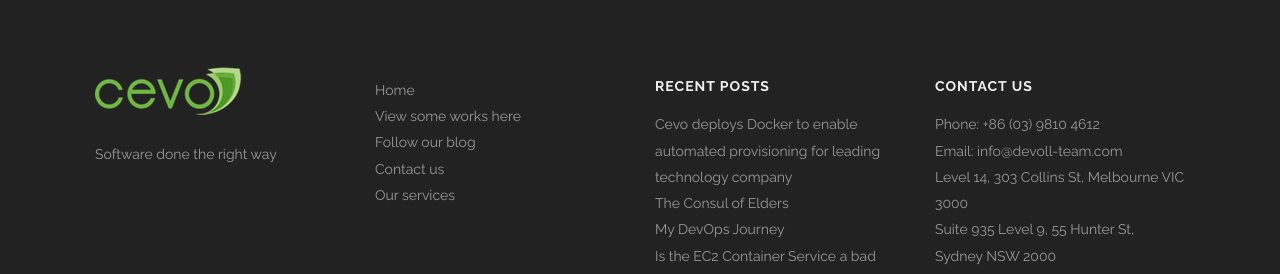
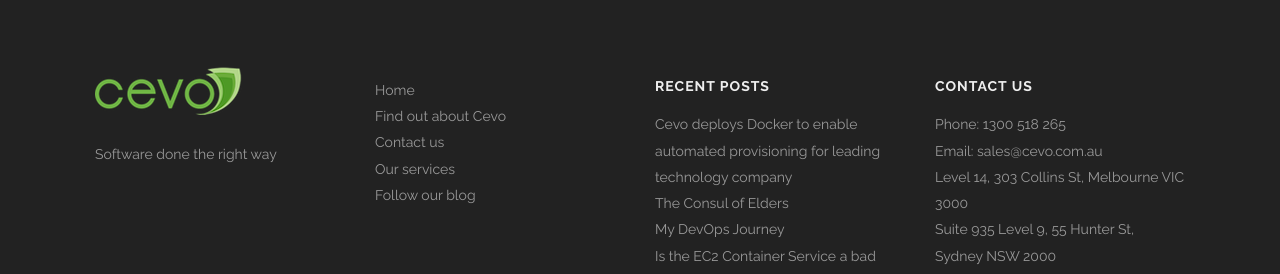
Before and after one commit to nonspecialist/cevoaustralia.github.io, a Jekyll site: the page built from index.html, in a window 1280 px wide and 900 px high, scrolled down 3471 px. Shown: the part 503-777 px from the top of the window. Built offline with Jekyll 4.4.1, drawn with Linux system fonts in a browser that asks for light colours.

Commit message:
Updated footer with correct phone number and links

```diff
--- a/_includes/footer.html
+++ b/_includes/footer.html
@@ -16,10 +16,10 @@
       <div class='links'>
         <ul>
           <li><a href="index.html">Home</a></li>
-          <li><a href="portfolio.html">View some works here</a></li>
-          <li><a href="blog">Follow our blog</a></li>
+          <li><a href="about.html">Find out about Cevo</a></li>
           <li><a href="contact.html">Contact us</a></li>
           <li><a href="services.html">Our services</a></li>
+          <li><a href="blog">Follow our blog</a></li>
         </ul>
       </div>
       <div class='spacing'></div>
@@ -43,11 +43,10 @@
       <div class='spacing'></div>
       <h4>Contact us</h4>
       <ul>
-        <li>Phone: +86 (03) 9810 4612</li>
-        <li>Email: info@devoll-team.com</li>
+        <li>Phone: 1300 518 265</li>
+        <li>Email: sales@cevo.com.au</li>
         <li>{{site.melbourne_address}}</li>
         <li>{{site.sydney_address}}</li>
-
       </ul>
       <div class='spacing'></div>
       <ul class='socials'>
```
